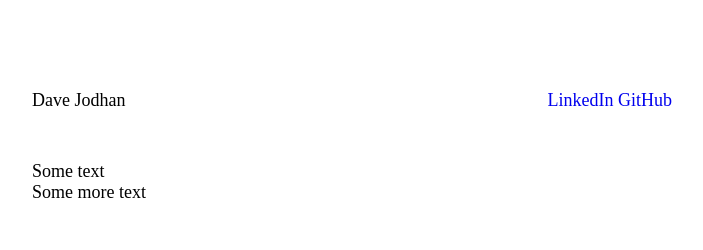
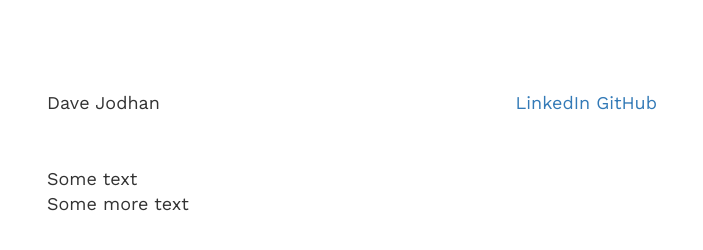
Before and after one commit to daveswork/portfolio, a plain HTML site: page index.html in a window 1280 px wide. Shown: the whole page, without its empty margins (288-991 px from the left). Drawn offline with nearby package versions, Linux system fonts and the light colour scheme.

Commit message:
Lined up some of the text.

```diff
--- a/css/main.css
+++ b/css/main.css
@@ -4,6 +4,7 @@ html,body{
   padding: 0;
   height: 100%;
   font-size: 18px;
+  font-family: 'Work Sans', sans-serif;
 }
 
 a{
@@ -35,6 +36,7 @@ a{
 .main{
   clear: both;
   padding-top: 50px;
+  text-align: left;
 }
 
 .hide{
--- a/index.html
+++ b/index.html
@@ -2,23 +2,28 @@
 
 <html>
 <head>
+  <link href='https://fonts.googleapis.com/css?family=Montserrat' rel='stylesheet' type='text/css'>
+	<link href="https://fonts.googleapis.com/css?family=Work+Sans" rel="stylesheet">
+	<link href="https://netdna.bootstrapcdn.com/bootstrap/3.0.0/css/bootstrap.min.css" rel="stylesheet">
+  <script src="https://ajax.googleapis.com/ajax/libs/jquery/3.3.1/jquery.min.js"></script>
   <link rel="stylesheet" type="text/css" href="css/main.css">
-  <script src="https://ajax.googleapis.com/ajax/libs/jquery/3.3.1/jquery.min.js"></script>
+  <title>Dave Jodhan by Dave Jodhan for Dave Jodhan</title>
 </head>
 
 <body>
   <div class="container pageHeader">
-    <div class="container leftNav">
+    <div class="leftNav">
       Dave Jodhan
     </div>
-    <div class="container rightNav">
+    <div class="rightNav">
       <a class="link" href="https://www.linkedin.com/in/davejodhan/" target="_blank">LinkedIn</a>
       <a class="link" href="https://github.com/daveswork" target="_blank">GitHub</a>
     </div>
   </div>
   <div class="container main">
-    Some text<br/>
-    Some more text<br/>
+     Some text </br>
+
+     Some more text</br>
   </div>
 </body>
 </html>
```
